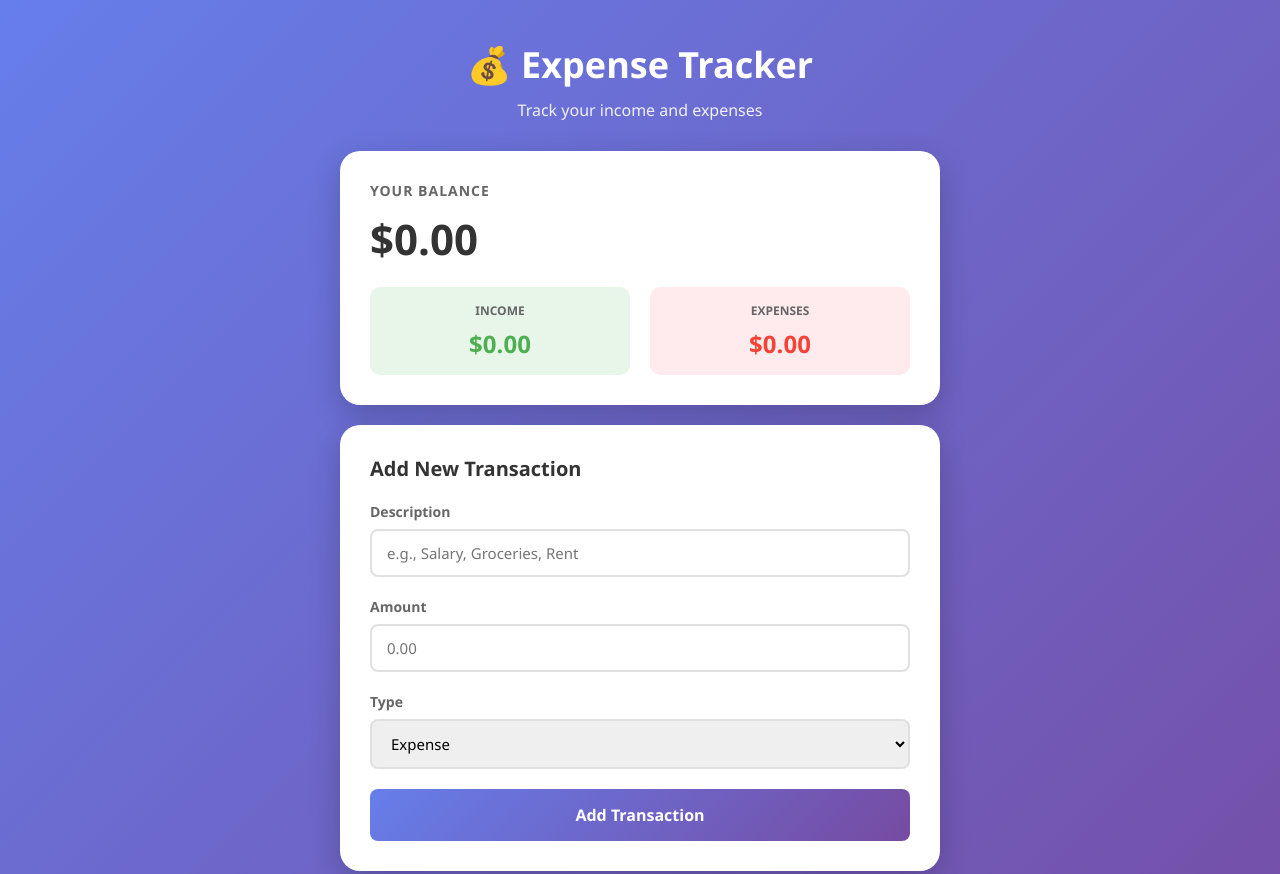
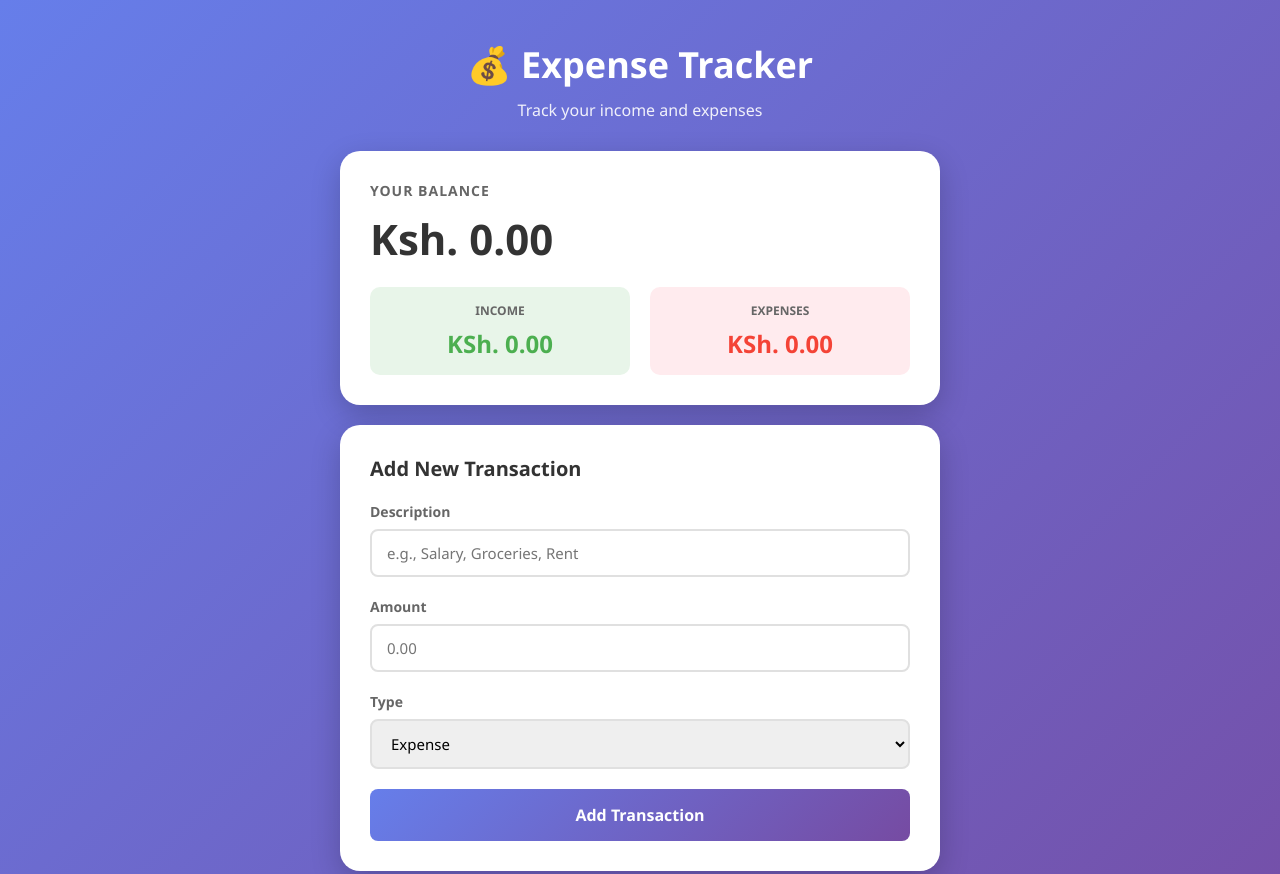
Before and after one commit to Rojimkolwey/Expense-Tracker, a plain HTML site: page index.html in a window 1280 px wide. Shown: the top 874 px of the page. Drawn offline with Linux system fonts and the light colour scheme.

Commit message:
delete transaction

```diff
--- a/index.html
+++ b/index.html
@@ -19,16 +19,16 @@
         <!-- Balance Card -->
         <div class="balance-card">
             <h3>Your Balance</h3>
-            <div class="balance-amount" id="totalBalance">$0.00</div>
+            <div class="balance-amount" id="totalBalance">Ksh. 0.00</div>
 
             <div class="balance-details">
                 <div class="balance-item income-box">
                     <h4>Income</h4>
-                    <p id="totalIncome">$0.00</p>
+                    <p id="totalIncome">KSh. 0.00</p>
                 </div>
                 <div class="balance-item expense-box">
                     <h4>Expenses</h4>
-                    <p id="totalExpense">$0.00</p>
+                    <p id="totalExpense">KSh. 0.00</p>
                 </div>
             </div>
         </div>
--- a/script.js
+++ b/script.js
@@ -91,6 +91,9 @@ const index = transactions.findIndex(t=>t.id ===id);
 if(index !== -1){
     transactions.splice(index, 1);
 }
+saveToLocalStorage();
+li.remove();
+updateBalance();
 
 console.log('Transactions after delete:' , transactions);
 
```
